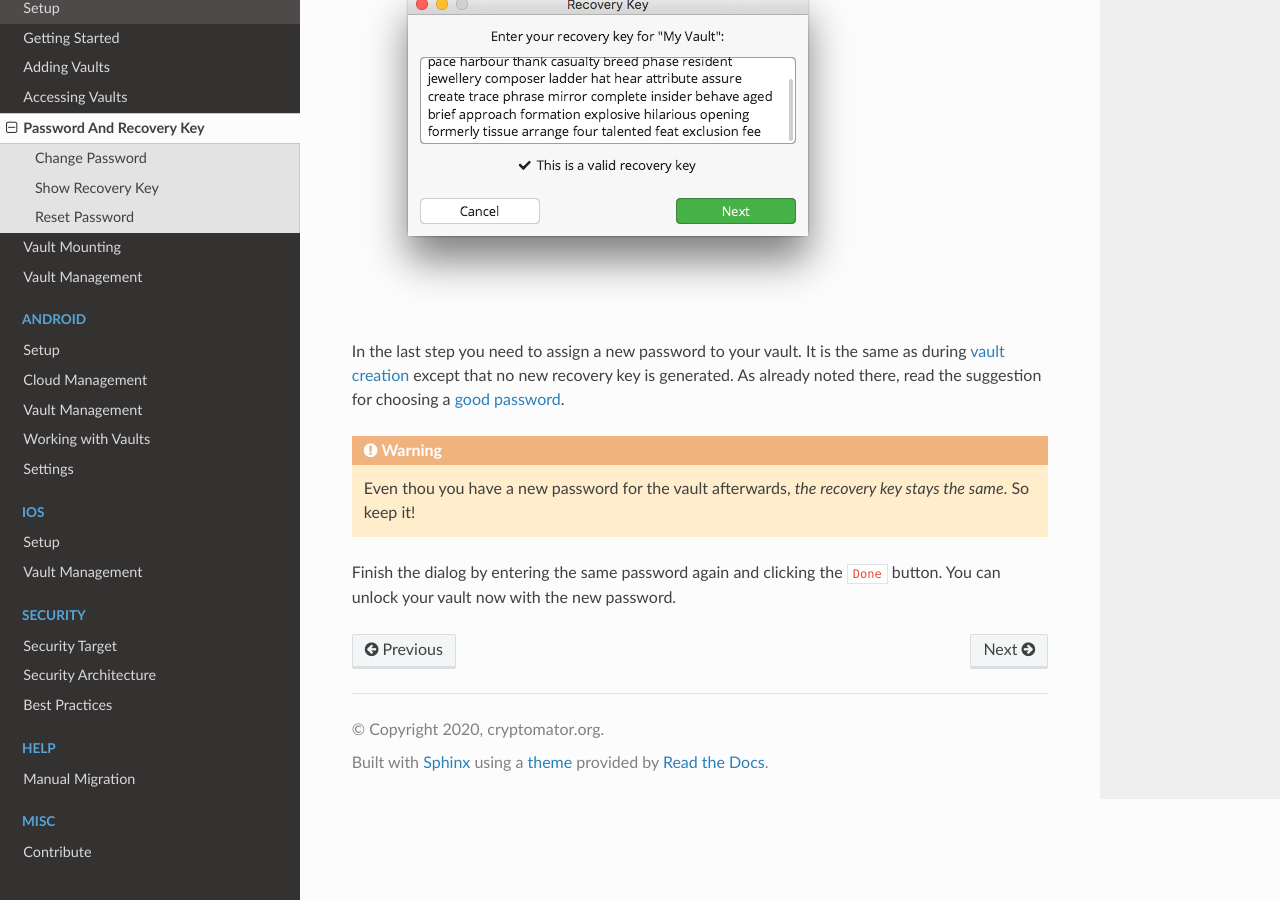
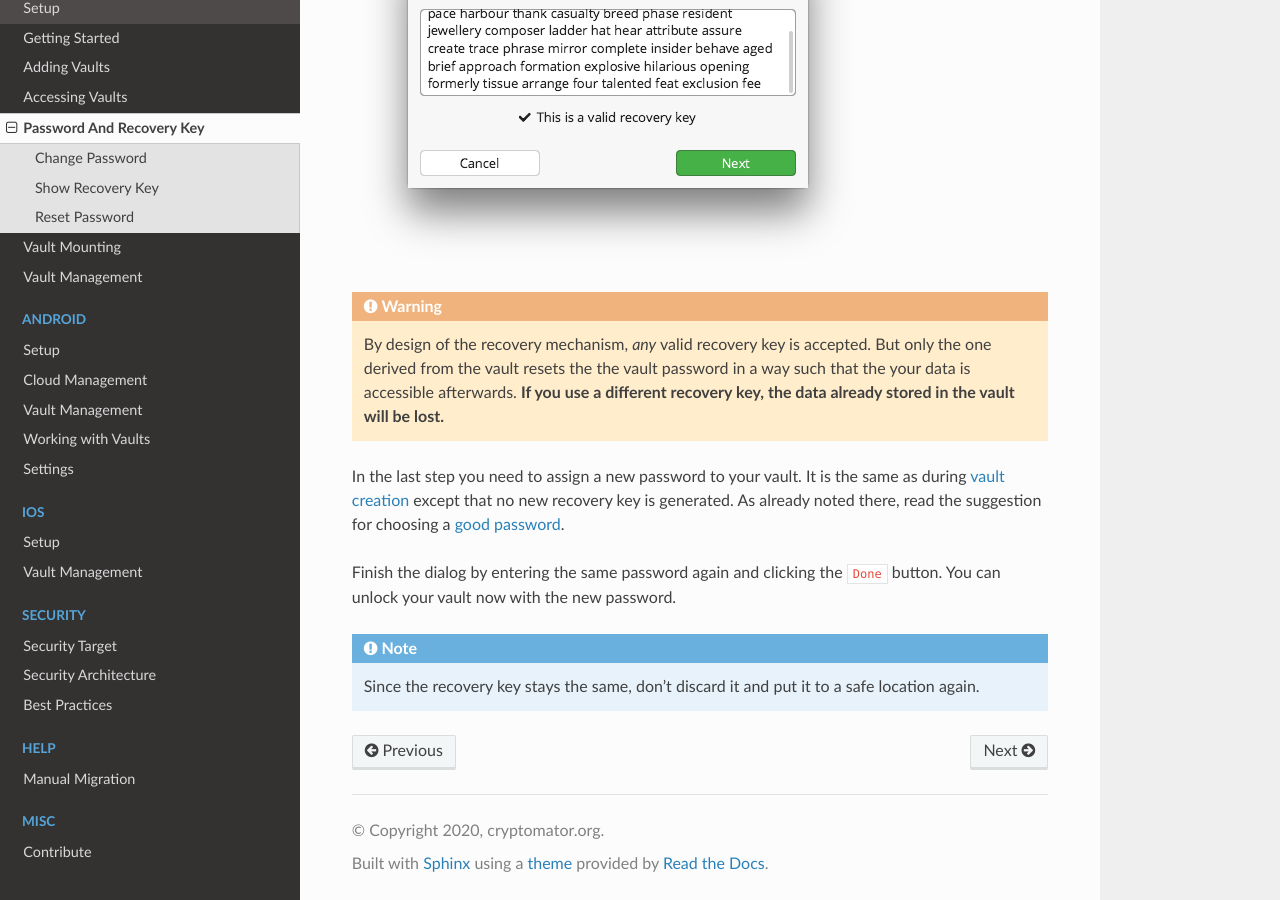
Before and after one commit to cryptomator/docs, a Sphinx documentation site: the page built from source/desktop/password-and-recovery-key.rst, in a window 1280 px wide and 900 px high, scrolled down 4178 px. Built offline with Sphinx 7.4.7 and the Read the Docs theme 2.0.0, drawn with Linux system fonts in a browser that asks for light colours; some of the changed text lies outside the part shown.

Commit message:
Add warning to "Use recovery section".

```diff
--- a/source/desktop/password-and-recovery-key.rst
+++ b/source/desktop/password-and-recovery-key.rst
@@ -61,7 +61,6 @@
 .. warning::
 
     Bear in mind that due to the ability of the recovery key to reset the current password, it is highly confidential.
-
     Ensure that only trusted persons have access to it and keep it at a safe spot.
 
 To do so, click on the ``Display Recovery Key`` in the ``Password`` tab of the ``Vault Options`` and enter your password.
@@ -103,13 +102,19 @@
 .. image:: ../img/desktop/recoverykey-recover-valid.png
     :alt: A valid recovery key has been entered
 
+.. warning::
+
+    By design of the recovery mechanism, *any* valid recovery key is accepted.
+    But only the one derived from the vault resets the the vault password in a way such that the your data is accessible afterwards.
+    **If you use a different recovery key, the data already stored in the vault will be lost.**
+
 In the last step you need to assign a new password to your vault.
 It is the same as during :ref:`vault creation <desktop/adding-vaults/3.-choose-a-passwords>` except that no new recovery key is generated.
 As already noted there, read the suggestion for choosing a :ref:`good password <security/best-practices/good-passwords>`.
 
-.. warning::
-
-    Even thou you have a new password for the vault afterwards, *the recovery key stays the same*. So keep it!
-
 Finish the dialog by entering the same password again and clicking the ``Done`` button.
 You can unlock your vault now with the new password.
+
+.. note::
+
+    Since the recovery key stays the same, don't discard it and put it to a safe location again.
```
